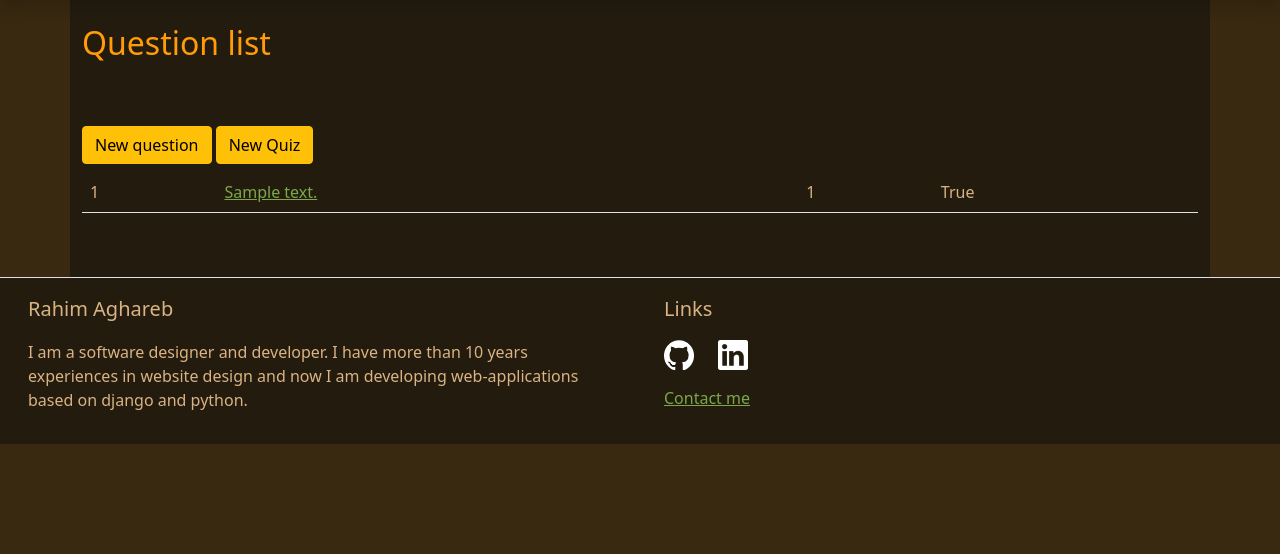
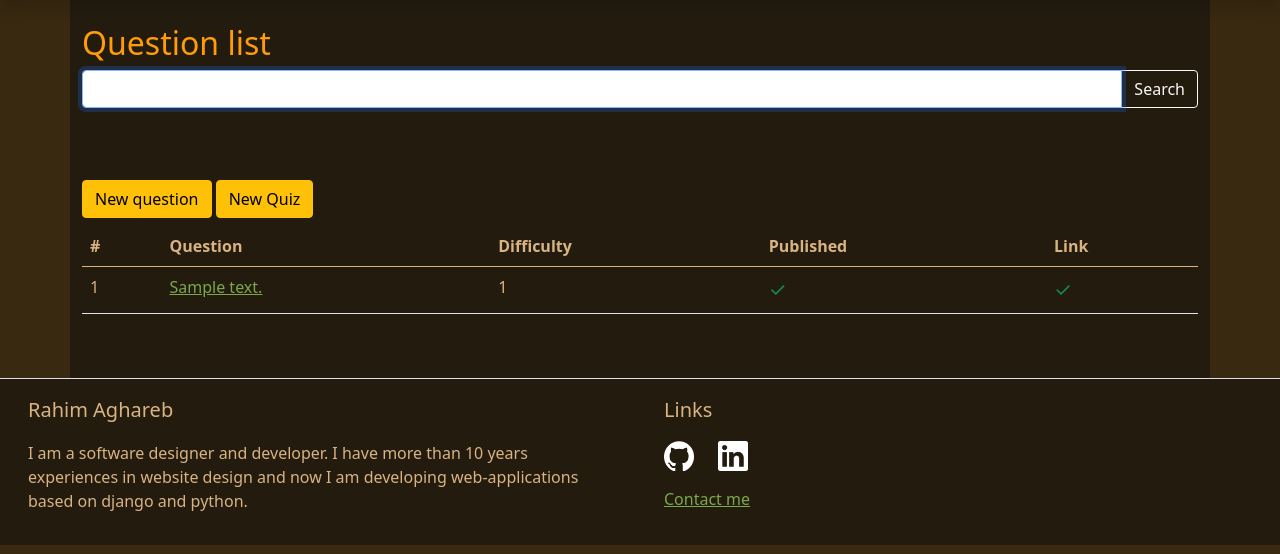
Before and after one commit to Rahimz/RahimAgha, a Django app: page /en/quizes/questions/list/ in a window 1280 px wide. Shown: the part 105-659 px from the top of the page. Run offline with Django 3.2, Linux system fonts and the light colour scheme; a user stored in the database is signed in; tables that the repository leaves empty hold one stand-in row (values such as "Sample post"); parts of the project's set-up code (start-up, migrations or seed data) failed here and were passed over; some libraries are stand-ins or nearby versions.

Commit message:
search in question added

```diff
--- a/quizes/views.py
+++ b/quizes/views.py
@@ -3,6 +3,7 @@ from django.urls import reverse
 from django.views.generic import CreateView, ListView, DeleteView, UpdateView
 from django.utils.translation import gettext_lazy as _
 from django.contrib.auth.mixins import LoginRequiredMixin
+from django.contrib.postgres.search import SearchVector
 from django.db.models import Sum
 import random
 import requests
@@ -20,8 +21,6 @@ class QuestionCreateView(CreateView):
         'difficulty', 'link', 'published'
     ]
     success_url = '/quizes/questions/list/'
-
-
 
     def get_context_data(self, **kwargs):
         context = super().get_context_data(**kwargs)
@@ -50,13 +49,28 @@ class QuestionUpdateView(UpdateView):
 
 
 class QuestionListView(ListView):
+    queryset = Question.objects.all()
     model = Question
     template_name = 'quizes/question_list.html'
+    ordering = ('difficulty', )
+
+    def get_queryset(self):
+        if self.request.GET.get('search'):
+
+            return super().get_queryset().annotate(
+            search=SearchVector('description', 'correct', 'wrong_1', 'wrong_2', 'wrong_3'),
+                ).filter(search=self.request.GET.get('search'))
+
+        return super().get_queryset()
 
     def get_context_data(self, **kwargs):
+
         context = super().get_context_data(**kwargs)
         context['page_title'] = _('Questions list')
         context['mainNavSection'] = 'quizes'
+        if self.request.GET.get('search'):
+            context['query'] = self.request.GET.get('search')
+
         return context
 
 def MyQuizView(request, pk=None):
@@ -124,6 +138,7 @@ def MyQuizView(request, pk=None):
             'quiz': quiz ,
         }
     )
+
 
 def NewMyQuizProccessView(request, quiz_pk, step=1, error=None):
     quiz = get_object_or_404(Quiz, pk=quiz_pk)
--- a/templates/quizes/question_list.html
+++ b/templates/quizes/question_list.html
@@ -11,11 +11,39 @@
 {% block content %}
 <div class="container bg-brown " >
     <h2 class="pt-4">{% trans "Question list" %}</h2>
+    <form action="">
+        <div class="input-group mb-3">
+            <input class="form-control" type="text" name="search" id="search"
+            aria-label="Search button" aria-describedby="button-addon1" autofocus="on"
+            >
+            <button class="btn btn-outline-light" type="submit" id="button-addon1">
+                {% trans 'Search' %}
+            </button>
+        </div>
+        {% if results %}
+          {% for item in results %}
+          <a href="{% url 'quizes:question_update' item.id %}" class="bg-light p-1 m-2">{{ item }}</a>
+          {% endfor %}
+        {% endif %}
+    </form>
+    {% if query %}
+    <p>{{ query }} <a href="{% url 'quizes:questions_list' %}" class="text-light fs-5 ms-3">&times;</a></p>
+
+    {% endif %}
     <div class="row py-5" id="question-list">
         <div class="col">
             <a href="{% url 'quizes:question_create' %}" class="btn btn-warning my-2">{% trans "New question" %}</a>
             <a href="{% url 'quizes:my_quiz' %}" class="btn btn-warning my-2">{% trans "New Quiz" %}</a>
             <table class="table">
+                <thead>
+                    <tr>
+                        <th>#</th>
+                        <th>{% trans "Question" %}</th>
+                        <th>{% trans "Difficulty" %}</th>
+                        <th>{% trans "Published" %}</th>
+                        <th>{% trans "Link" %}</th>
+                    </tr>
+                </thead>
                 <tbody>
                     {% for que in object_list %}
                     <tr>
@@ -23,7 +51,19 @@
                         <td>
                             <a href="{% url 'quizes:question_update' que.id %}">{{ que }}</a></td>
                         <td>{{ que.difficulty }}</td>
-                        <td>{{ que.published }}</td>
+
+                        {% if que.published %}
+                        <td class="text-success fs-5">&check;</td>
+                        {% else %}
+                        <td class="text-danger fs-5">&times;</td>
+                        {% endif %}
+
+                        {% if que.link %}
+                        <td class="text-success fs-5">&check;</td>
+                        {% else %}
+                        <td class="text-danger fs-5">&times;</td>
+                        {% endif %}
+
                     </tr>
                     {% endfor %}
 
```
Also changed, not shown: locale/en/LC_MESSAGES/django.po, locale/fa/LC_MESSAGES/django.po.
